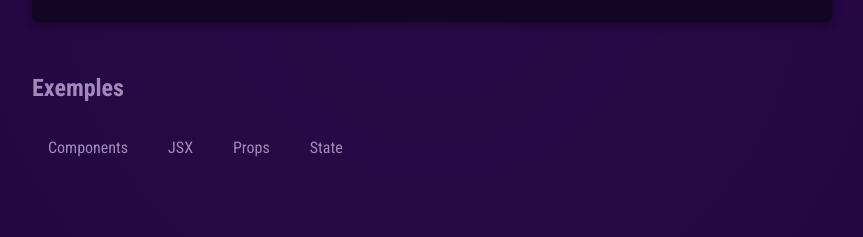
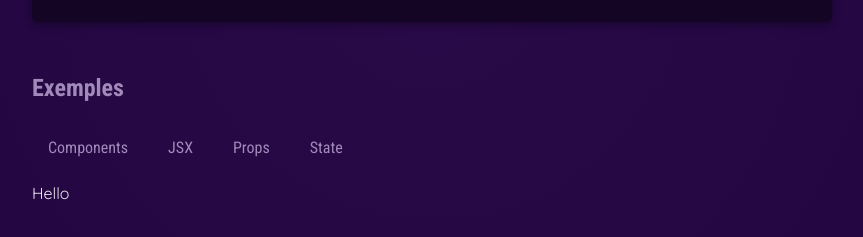
Before and after one commit to MEBARKI16/ReactEssential, a React (Vite) app: page / in a window 1280 px wide. Shown: the part 677-914 px from the top of the page, without its empty margins (208-1071 px from the left). Built offline with nearby package versions, Linux system fonts and the light colour scheme.

Commit message:
Managing State & Using Hooks [Core Concept]

```diff
--- a/src/App.jsx
+++ b/src/App.jsx
@@ -2,9 +2,11 @@ import { CORE_CONCEPTS } from './Data'
 import Header from './Components/Header';
 import CoreConcept from './Components/CoreConcept.JSX';
 import TabButton from './Components/TabButton'
+import { useState } from 'react';
 function App() {
+  const [topic, setTopic] = useState('Hello')
   function HandleClick(selectedButton) {
-    console.log(selectedButton);
+    setTopic(selectedButton)
   }
   return (
     <div>
@@ -27,6 +29,7 @@ function App() {
             <TabButton onSelect={() => HandleClick("Props")}>Props</TabButton>
             <TabButton onSelect={() => HandleClick("State")}>State</TabButton>
           </menu>
+          {topic}
         </section>
       </main>
     </div>
```
